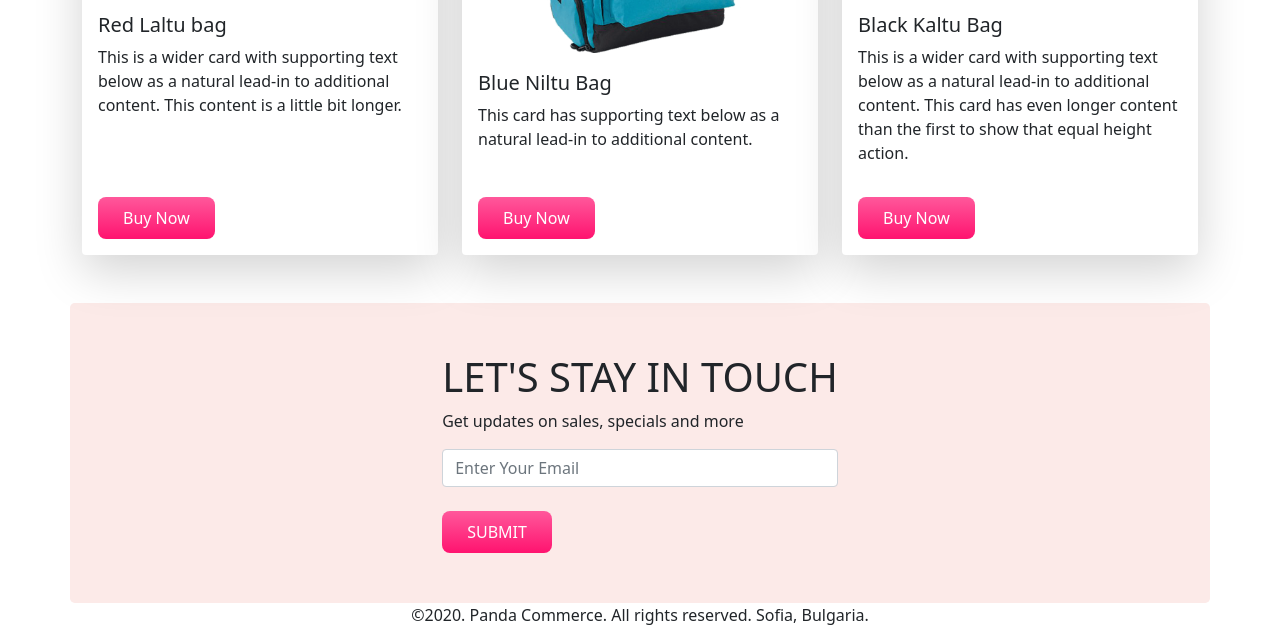
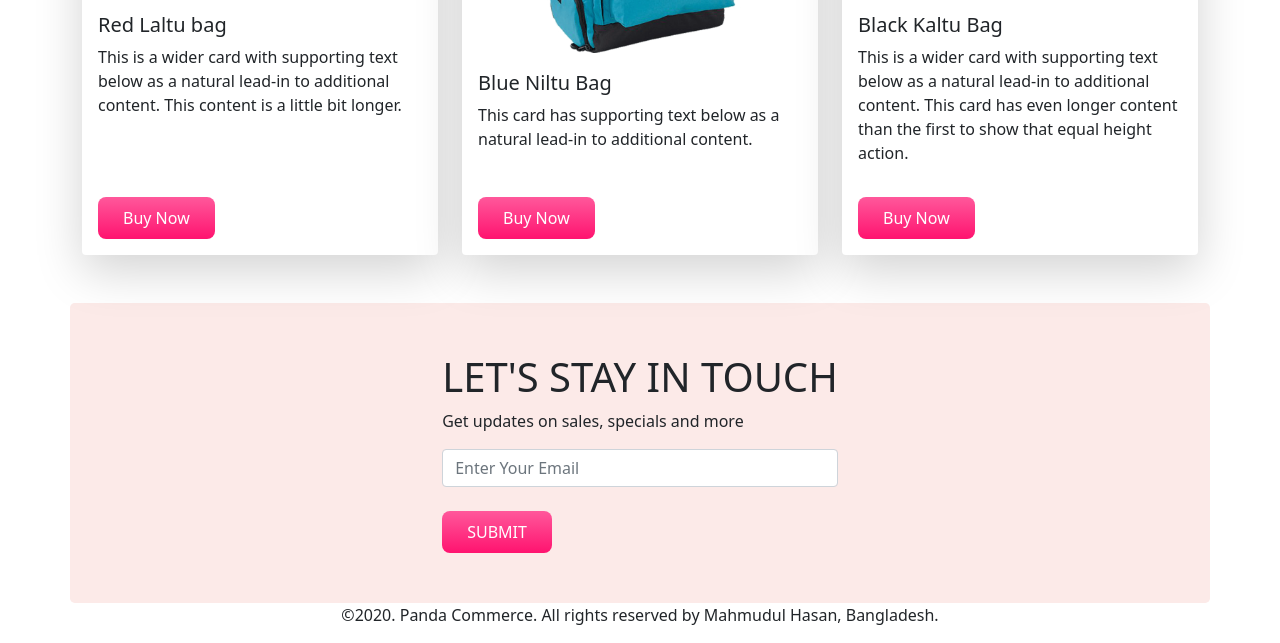
Before and after one commit to MdHasanRaju/panda-commerce-bootstrap, a plain HTML site: page index.html in a window 1280 px wide. Shown: the part 1648-2291 px from the top of the page. Drawn offline with nearby package versions, Linux system fonts and the light colour scheme.

Commit message:
Optimized

```diff
--- a/index.html
+++ b/index.html
@@ -236,7 +236,7 @@
     </main>
 
     <footer class="text-center">
-        <p><span>©2020. Panda Commerce. All rights reserved. Sofia, Bulgaria.</span></p>
+        <p><span>©2020. Panda Commerce. All rights reserved by Mahmudul Hasan, Bangladesh.</span></p>
     </footer>
     <!-- Bootstrap-script -->
     <script src="https://cdn.jsdelivr.net/npm/bootstrap@5.0.2/dist/js/bootstrap.bundle.min.js"
```
